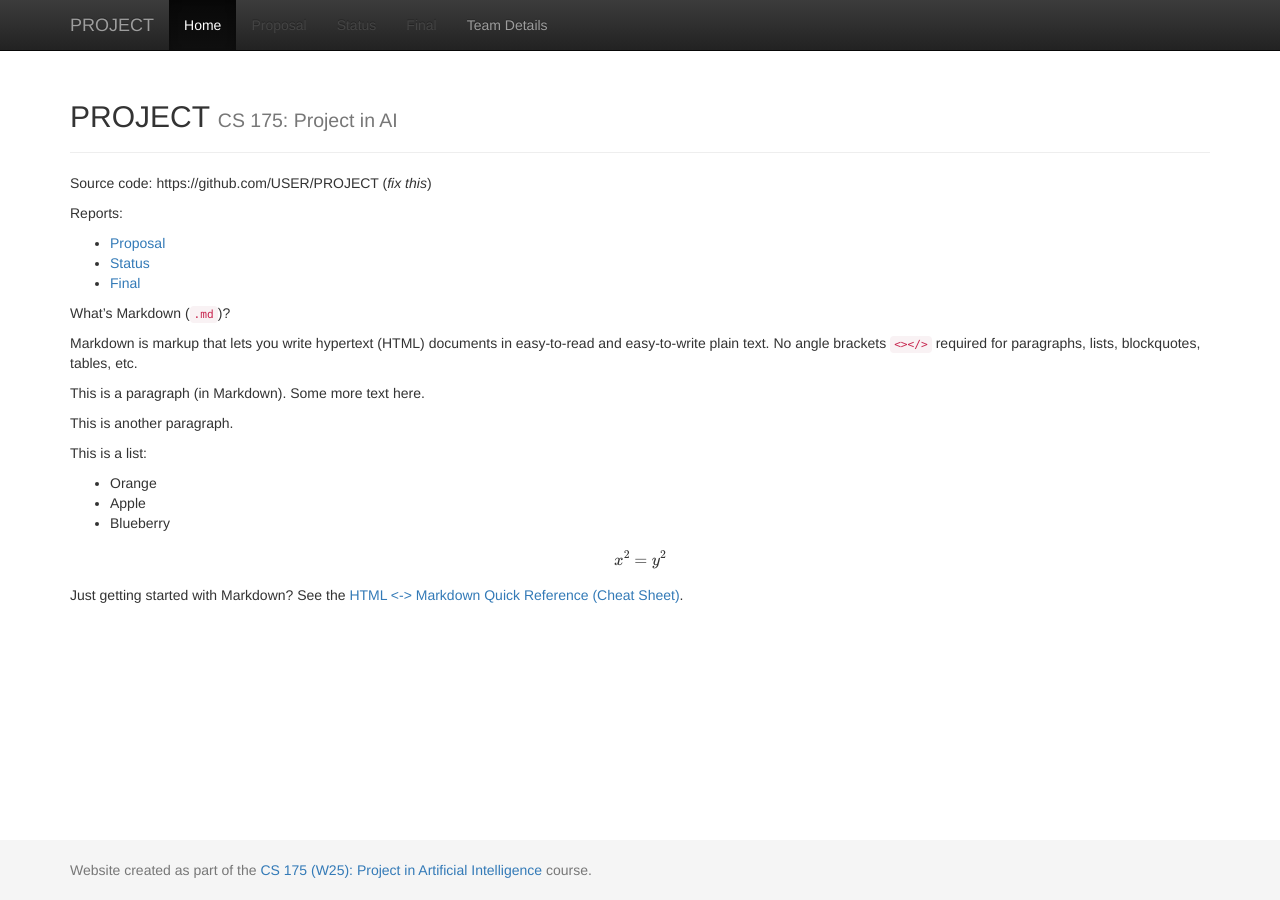
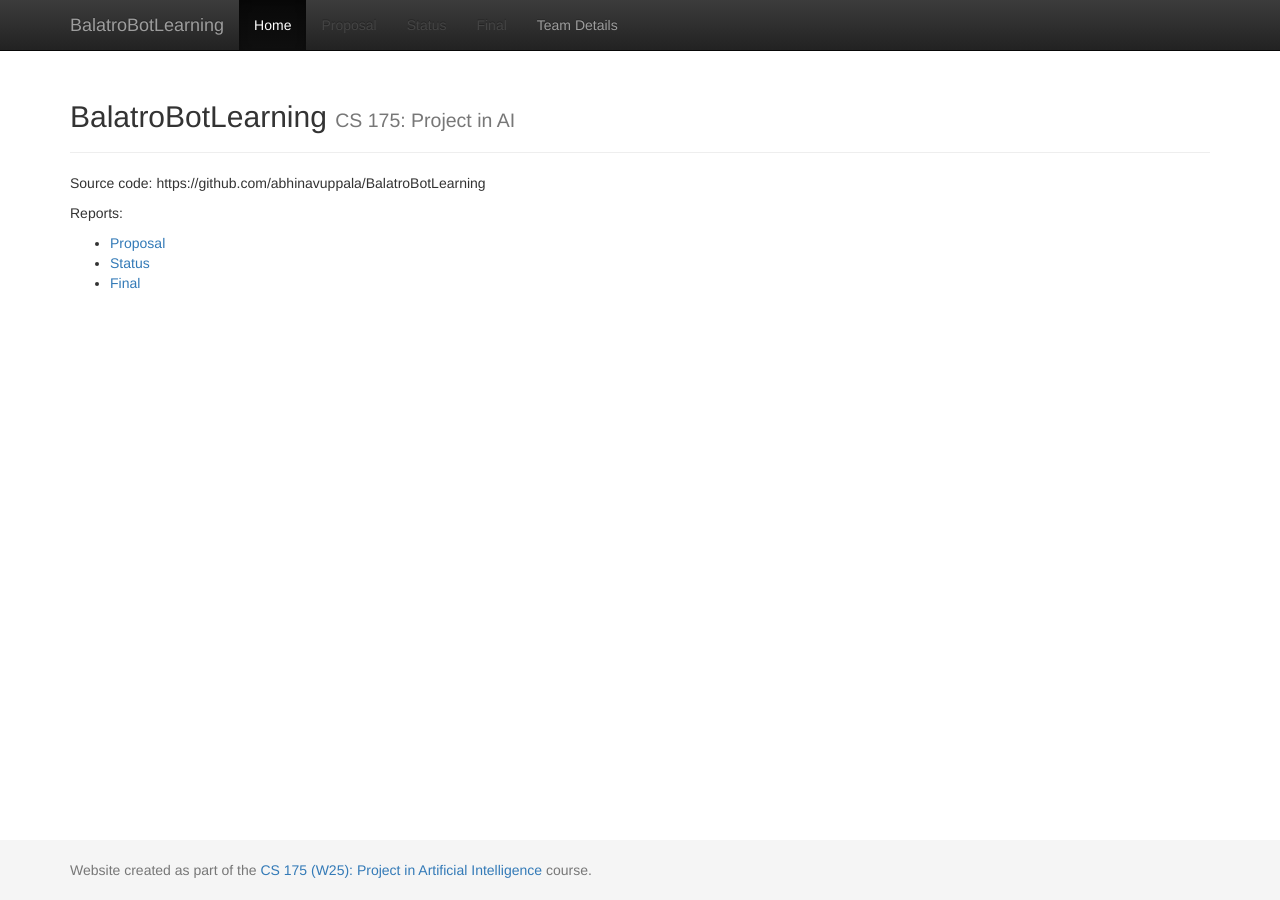
Before and after one commit to abhinavuppala/BalatroBotLearning, a Jekyll site: the page built from docs/index.md, in a window 1280 px wide. Built offline with Jekyll 4.4.1, drawn with Linux system fonts in a browser that asks for light colours; formulas are drawn with MathJax 3.

Commit message:
Editing config to show project name

```diff
--- a/docs/_config.yml
+++ b/docs/_config.yml
@@ -1,7 +1,7 @@
 ###########
 # site.title
 
-title:    'PROJECT'
+title:    'BalatroBotLearning'
 subtitle: 'CS 175: Project in AI'
 
 
--- a/docs/index.md
+++ b/docs/index.md
@@ -3,38 +3,10 @@
 title:  Home
 ---
 
-Source code: https://github.com/USER/PROJECT (_fix this_)
+Source code: https://github.com/abhinavuppala/BalatroBotLearning
 
 Reports:
 
 - [Proposal](proposal.html)
 - [Status](status.html)
 - [Final](final.html)
-
-What's Markdown (`.md`)?
-
-Markdown is markup that lets you write hypertext (HTML) documents
-in easy-to-read and easy-to-write plain text.
-No angle brackets `<></>` required for
-paragraphs, lists, blockquotes, tables, etc.
-
-
-This is a paragraph (in Markdown). Some more
-text here.
-
-This is another paragraph.
-
-This is a list:
-
-- Orange
-- Apple
-- Blueberry
-
-$$x^2 = y^2$$
-
-
-Just getting started with Markdown?
-See the [HTML <-> Markdown Quick Reference (Cheat Sheet)][quickref].
-
-
-[quickref]: https://github.com/mundimark/quickrefs/blob/master/HTML.md
```
